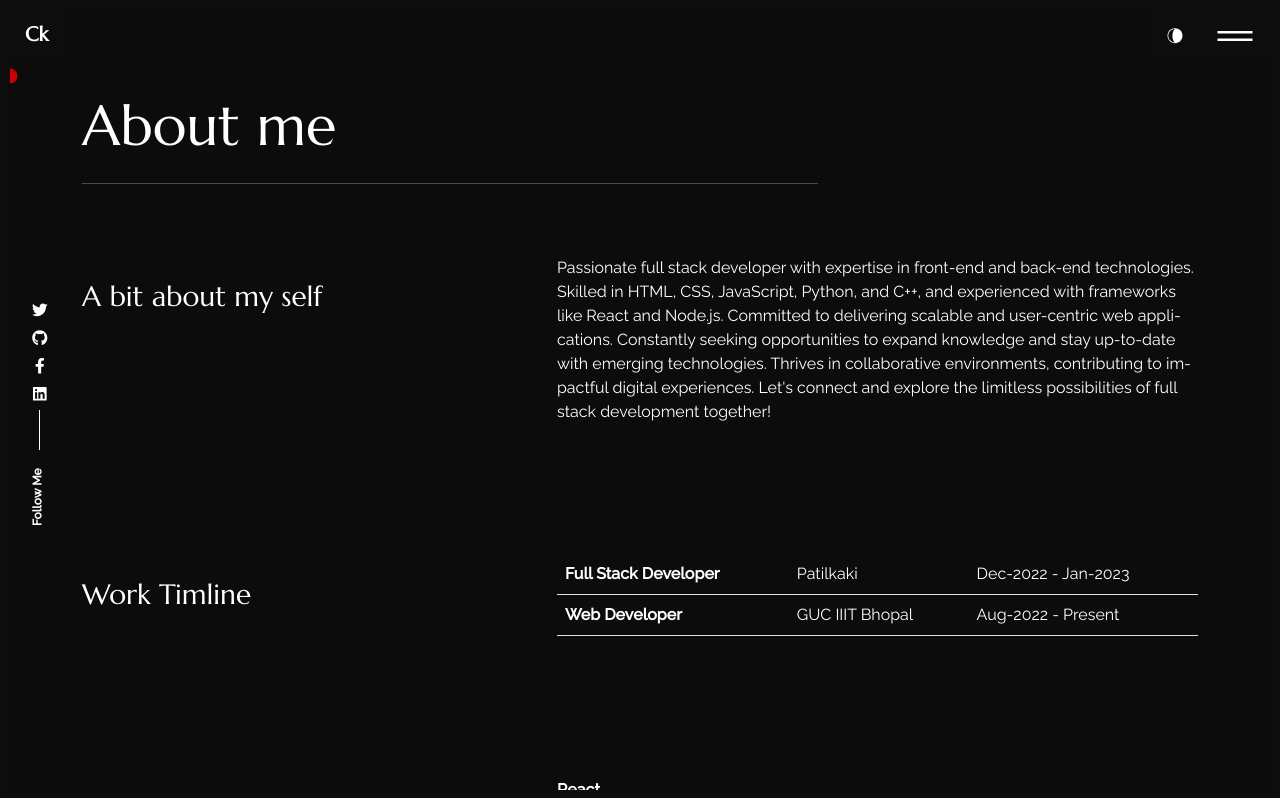
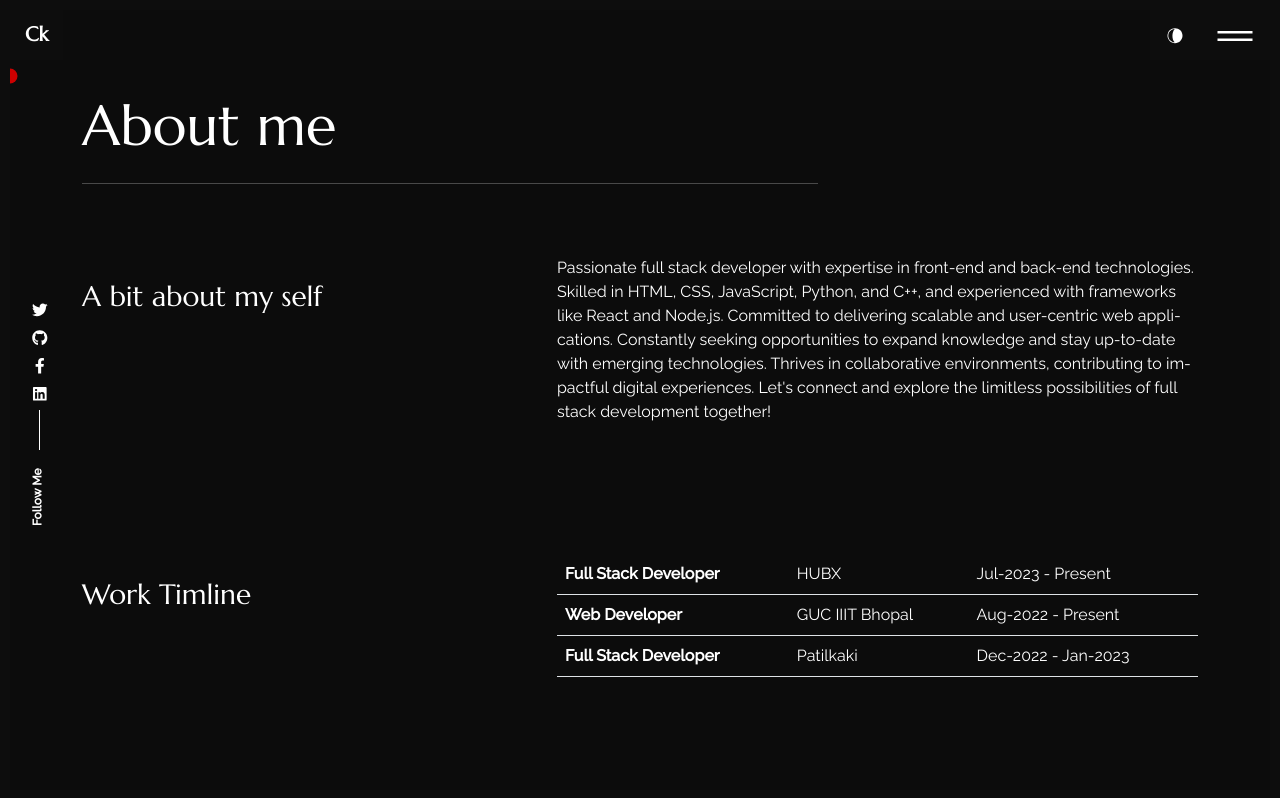
Before and after one commit to chitranshk1301/portfolio, a React (Create React App) app: page /about in a window 1280 px wide. Shown: the top 798 px of the page. Built offline with nearby package versions, Linux system fonts and the light colour scheme.

Commit message:
add latest experience

```diff
--- a/src/content_option.js
+++ b/src/content_option.js
@@ -20,16 +20,23 @@ const dataabout = {
     title: "A bit about my self",
     aboutme: "Passionate full stack developer with expertise in front-end and back-end technologies. Skilled in HTML, CSS, JavaScript, Python, and C++, and experienced with frameworks like React and Node.js. Committed to delivering scalable and user-centric web applications. Constantly seeking opportunities to expand knowledge and stay up-to-date with emerging technologies. Thrives in collaborative environments, contributing to impactful digital experiences. Let's connect and explore the limitless possibilities of full stack development together!",
 };
-const worktimeline = [{
+const worktimeline = [
+    {
         jobtitle: "Full Stack Developer",
-        where: "Patilkaki",
-        date: "Dec-2022 - Jan-2023",
+        where: "HUBX",
+        date: "Jul-2023 - Present",
     },
     {
         jobtitle: "Web Developer",
         where: "GUC IIIT Bhopal",
         date: "Aug-2022 - Present",
     },
+    {
+        jobtitle: "Full Stack Developer",
+        where: "Patilkaki",
+        date: "Dec-2022 - Jan-2023",
+    },
+
 ];
 
 const skills = [{
```
